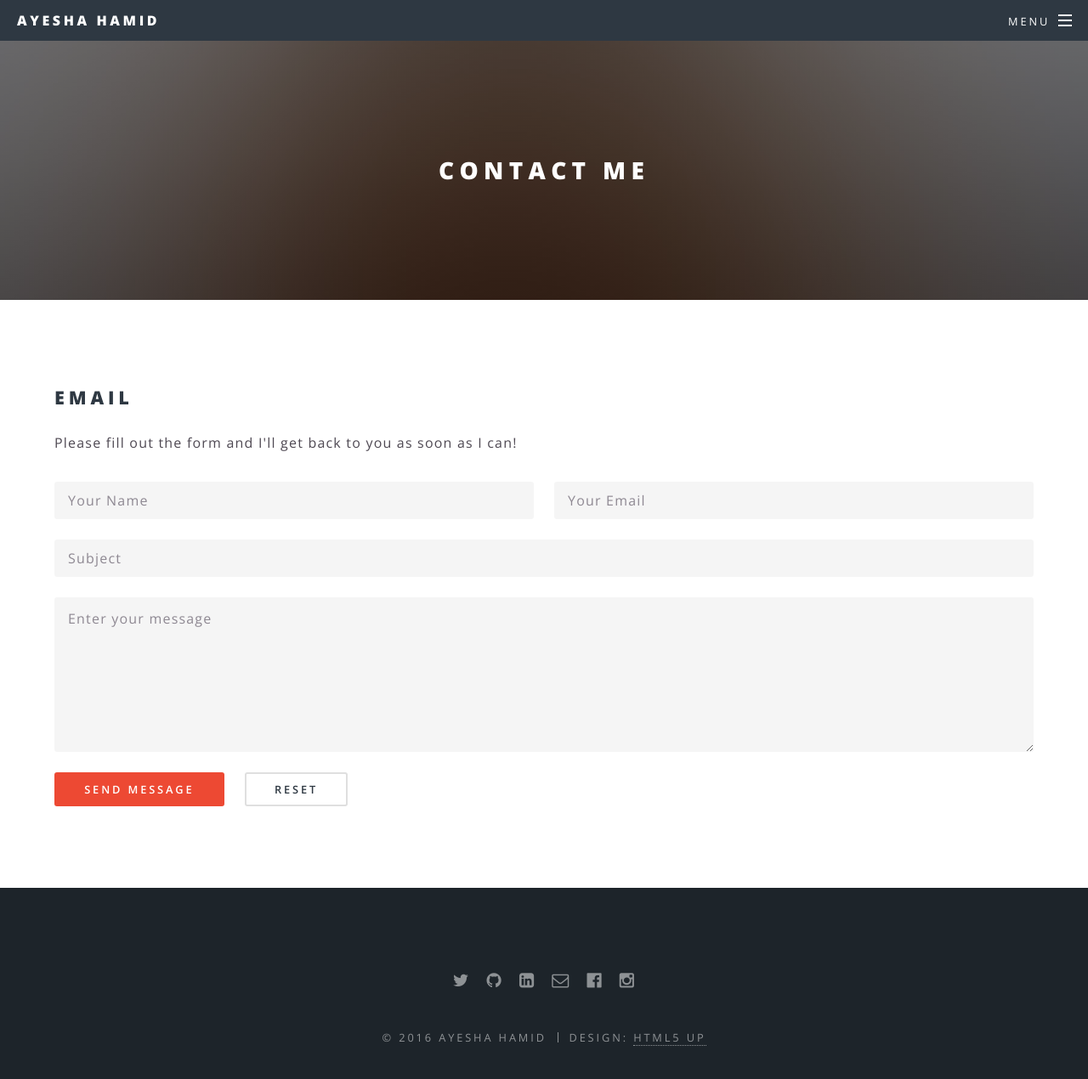
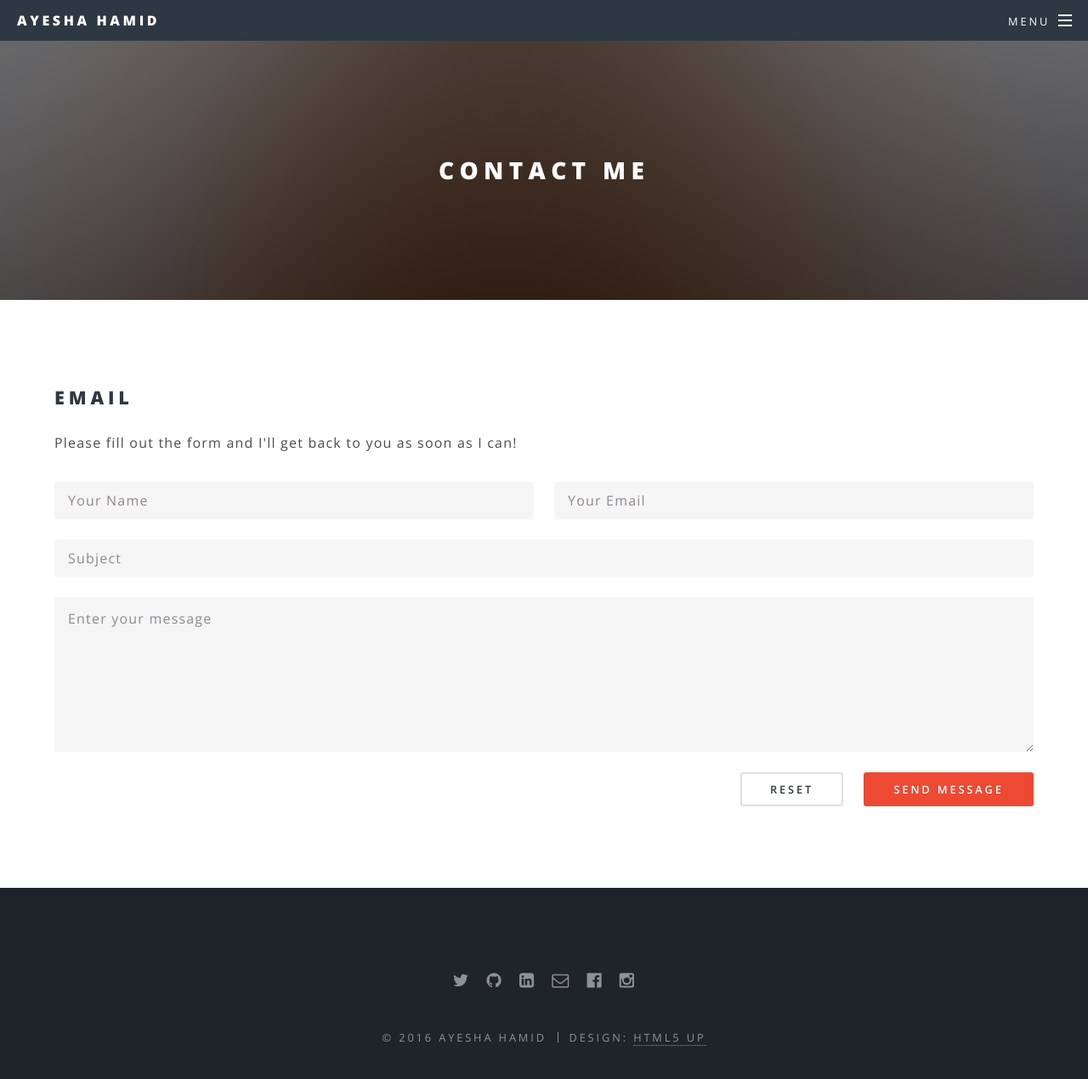
Before and after one commit to ayeshahamid/ayeshahamid.github.io, a Jekyll site: the page built from contact/index.html, in a window 1280 px wide and 1324 px high. Shown: the top 1270 px of the window at 85% size. Built offline with Jekyll 4.4.1, drawn with Linux system fonts in a browser that asks for light colours.

Commit message:
Align right contact form submit

```diff
--- a/contact/index.html
+++ b/contact/index.html
@@ -24,9 +24,9 @@ hidden: true
 				<textarea name="message" placeholder="Enter your message" rows="6" required></textarea>
 			</div>
 			<div class="12u$">
-				<ul class="actions">
+				<ul class="actions align-right">
+					<li><input type="reset" value="Reset" /></li>
 					<li><input type="submit" value="Send Message" class="special" /></li>
-					<li><input type="reset" value="Reset" /></li>
 				</ul>
 			</div>
 		</div>
```
